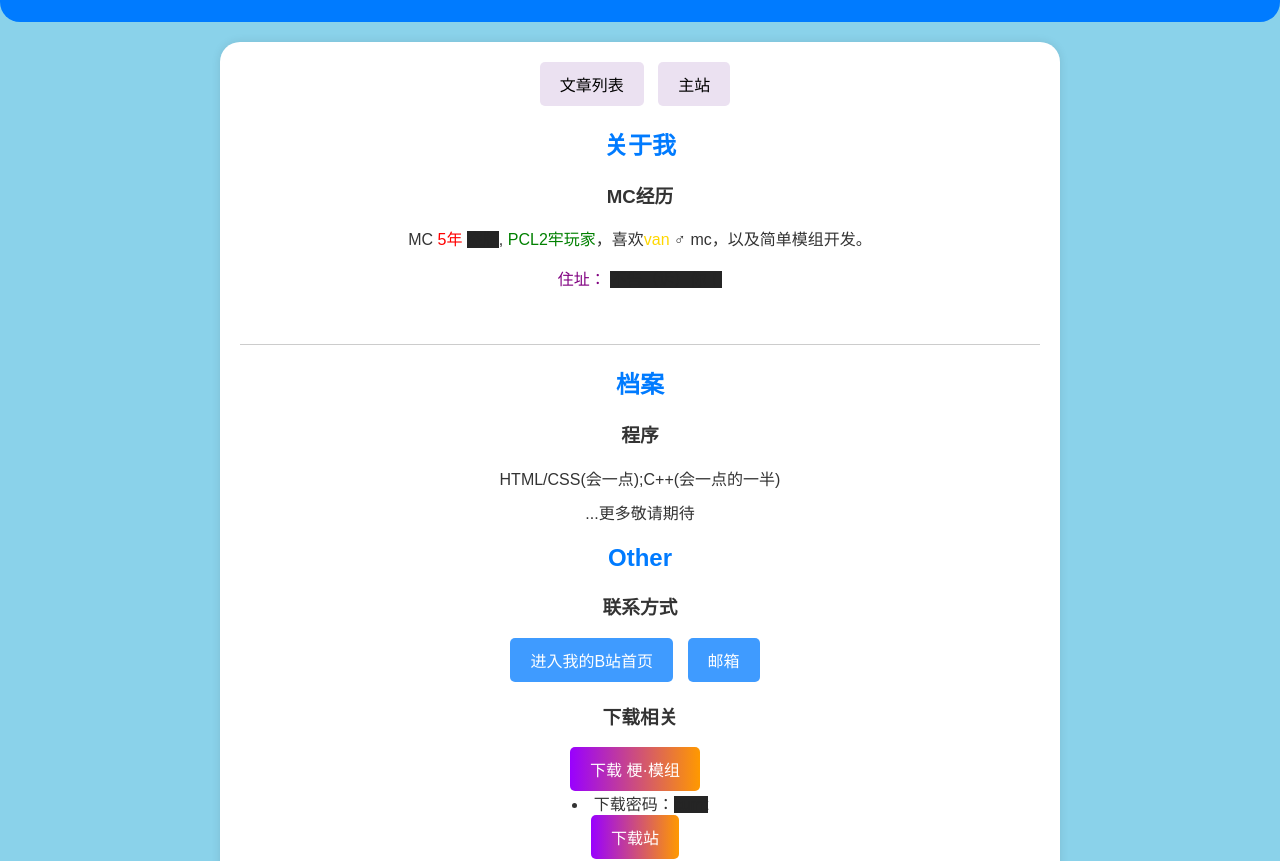
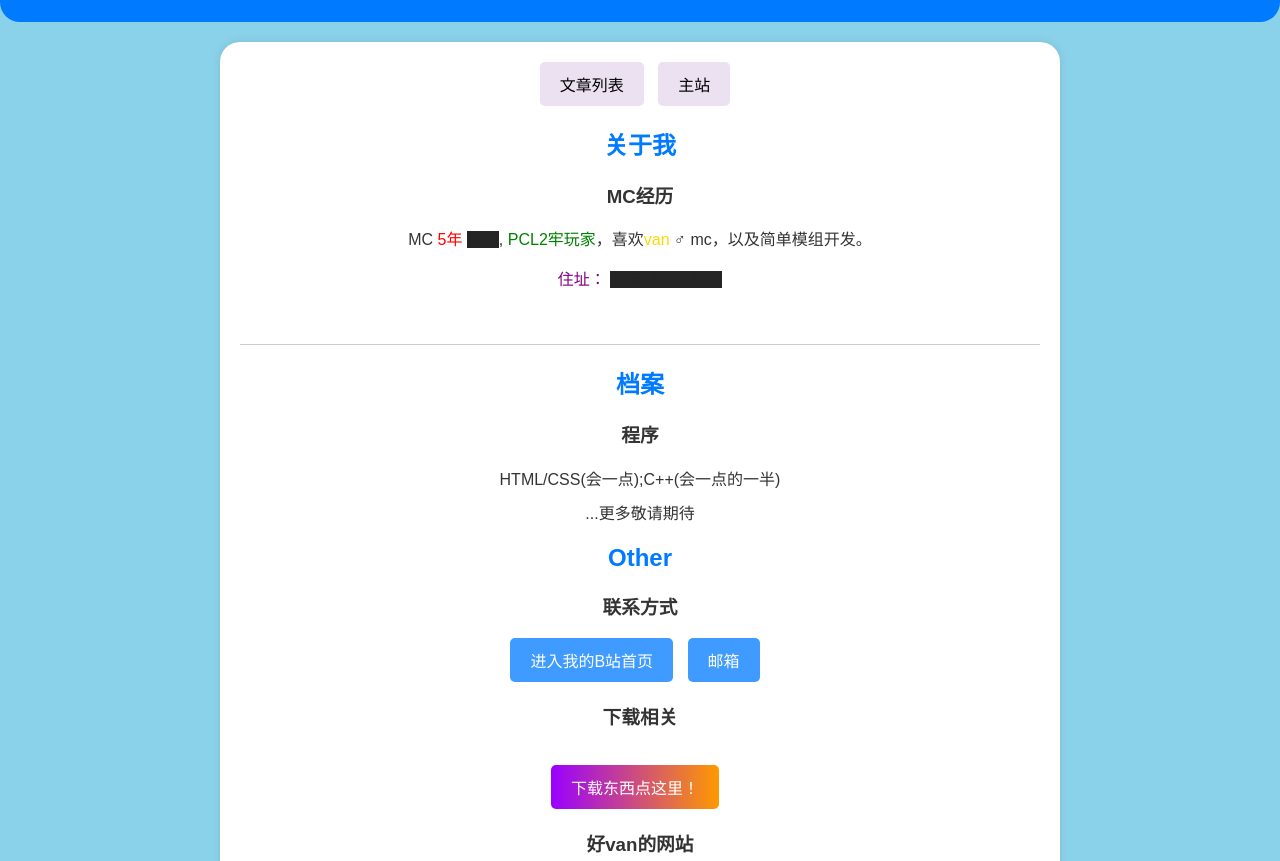
Before and after one commit to AsZhangKer/AsZhangker.github.io, a plain HTML site: page index.html in a window 1280 px wide. Shown: the part 107-968 px from the top of the page. Drawn offline with Linux system fonts and the light colour scheme.

Commit message:
Update index.html

```diff
--- a/index.html
+++ b/index.html
@@ -206,10 +206,10 @@
 					</section>
 					<h3> 下载相关</h3>
 					<section class="contact-info">
-						<a class="button1" href="https://zhangkairui.lanzouj.com/i5j841xag86f">下载 梗·模组</a>
-						<li>下载密码：<span title="别让别人看见（笑）" class="heimu">cumt</span>
+						<!--<a class="button1" href="https://zhangkairui.lanzouj.com/i5j841xag86f">下载 梗·模组</a>-->
+						<!--<li>下载密码：<span title="别让别人看见（笑）" class="heimu">cumt</span>-->
 <br>
-<a class="button1" href="dnld.html">下载站</a>
+<a class="button1" href="dnld.html">下载东西点这里！</a>
 						</li>
 						<br>
 					</section>
```
